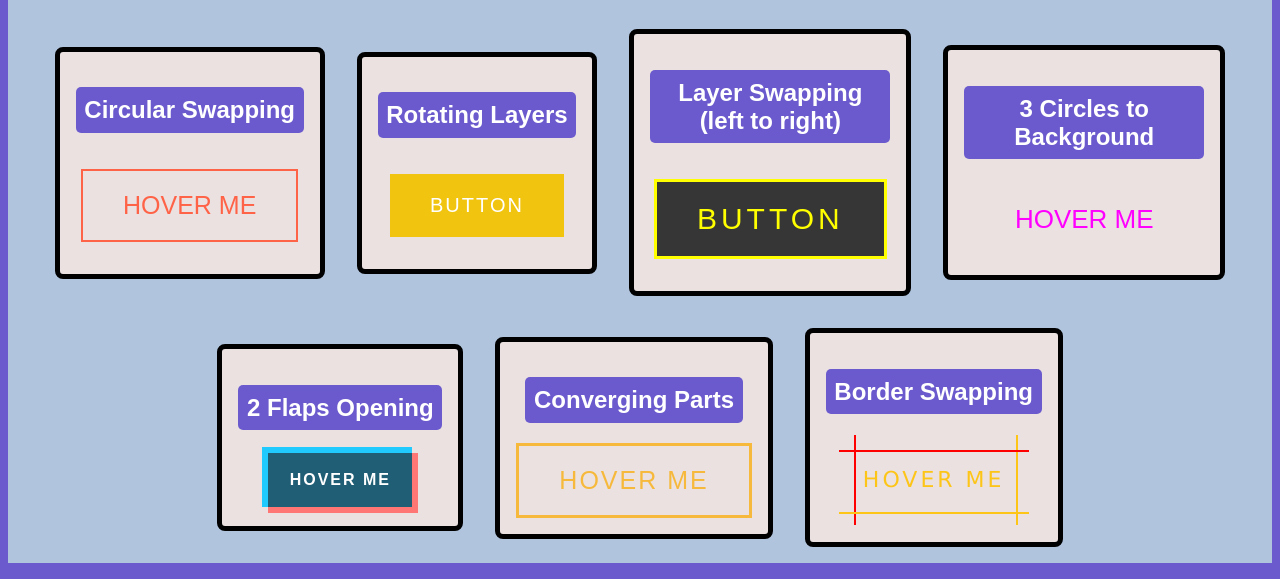
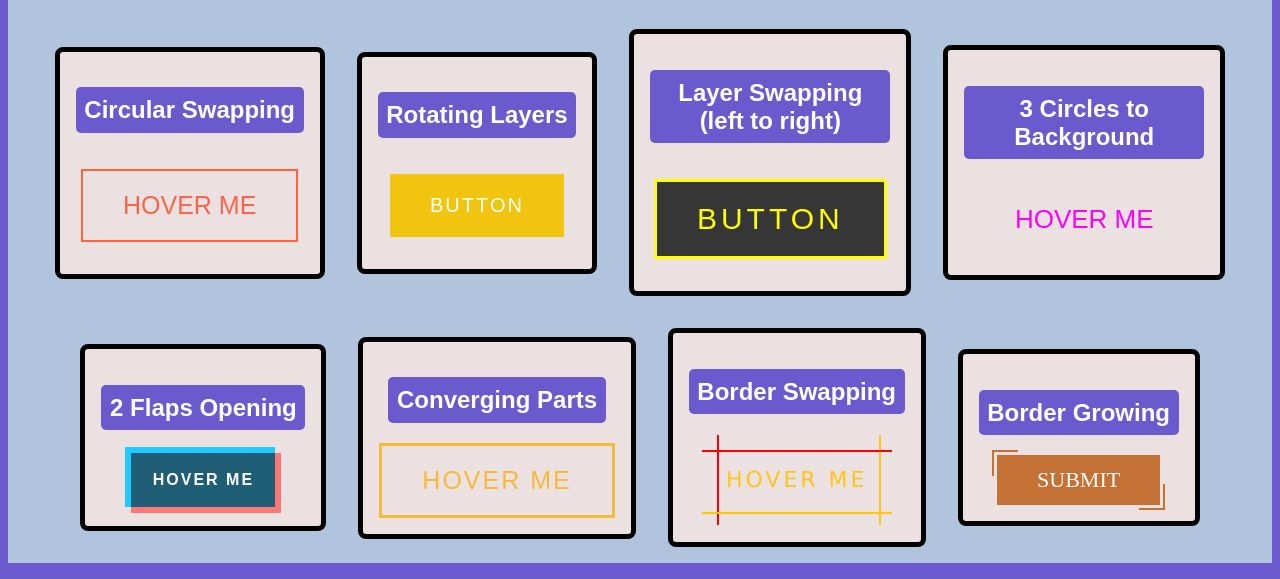
Before and after one commit to BillStephens2022/CSS-Animations, a plain HTML site: page buttons.html in a window 1280 px wide. Shown: the part 839-1418 px from the top of the page. Drawn offline with Linux system fonts and the light colour scheme; a web font is replaced by a local one.

Commit message:
added button with growing border effect

```diff
--- a/buttons.html
+++ b/buttons.html
@@ -8,6 +8,12 @@
     <link rel="preconnect" href="https://fonts.gstatic.com" crossorigin />
     <link
       href="https://fonts.googleapis.com/css2?family=Roboto+Condensed:wght@400;700&family=Roboto:wght@300;500;700;900&display=swap"
+      rel="stylesheet"
+    />
+    <link rel="preconnect" href="https://fonts.googleapis.com" />
+    <link rel="preconnect" href="https://fonts.gstatic.com" crossorigin />
+    <link
+      href="https://fonts.googleapis.com/css2?family=BenchNine:wght@300;400;700&family=Roboto+Condensed:wght@400;700&family=Roboto:wght@300;500;700;900&display=swap"
       rel="stylesheet"
     />
     <link rel="stylesheet" href="./buttonstyles.css" />
@@ -57,7 +63,7 @@
         <a class="button" id="button10" href="#">Button</a>
       </div>
       <div class="button-container">
-        <h2>Layer Swapping (left to right) </h2>
+        <h2>Layer Swapping (left to right)</h2>
         <a class="button" id="button11" href="#">Button</a>
       </div>
       <div class="button-container">
@@ -76,6 +82,10 @@
         <h2>Border Swapping</h2>
         <a id="button15" href="#">Hover Me</a>
       </div>
+      <div class="button-container">
+        <h2>Border Growing</h2>
+        <button id="button16">Submit</button>
+      </div>
     </div>
   </body>
 </html>
--- a/buttonstyles.css
+++ b/buttonstyles.css
@@ -708,3 +708,45 @@ h2 {
 #button15:hover:after {
   transform: rotateX(180deg);
 }
+
+#button16 {
+  border: none;
+  padding: 12px 40px;
+  background-color: #c47135;
+  color: white;
+  font-family: 'BenchNine';
+  font-size: 22px;
+  text-transform: uppercase;
+  cursor: pointer;
+  position: relative;
+}
+
+#button16:before {
+  content: "";
+  position: absolute;
+  width: 24px;
+  height: 24px;
+  top: -5px;
+  left: -5px;
+  border-top: 2px solid #c47135;
+  border-left: 2px solid #c47135;
+  transition: all 0.25s;
+}
+
+#button16:hover:before,
+#button16:hover:after {
+  height: 100%;
+  width: 100%;
+}
+
+#button16:after {
+  content: "";
+  position: absolute;
+  width: 24px;
+  height: 24px;
+  bottom: -5px;
+  right: -5px;
+  border-bottom: 2px solid #c47135;
+  border-right: 2px solid #c47135;
+  transition: all 0.25s;
+}
```
